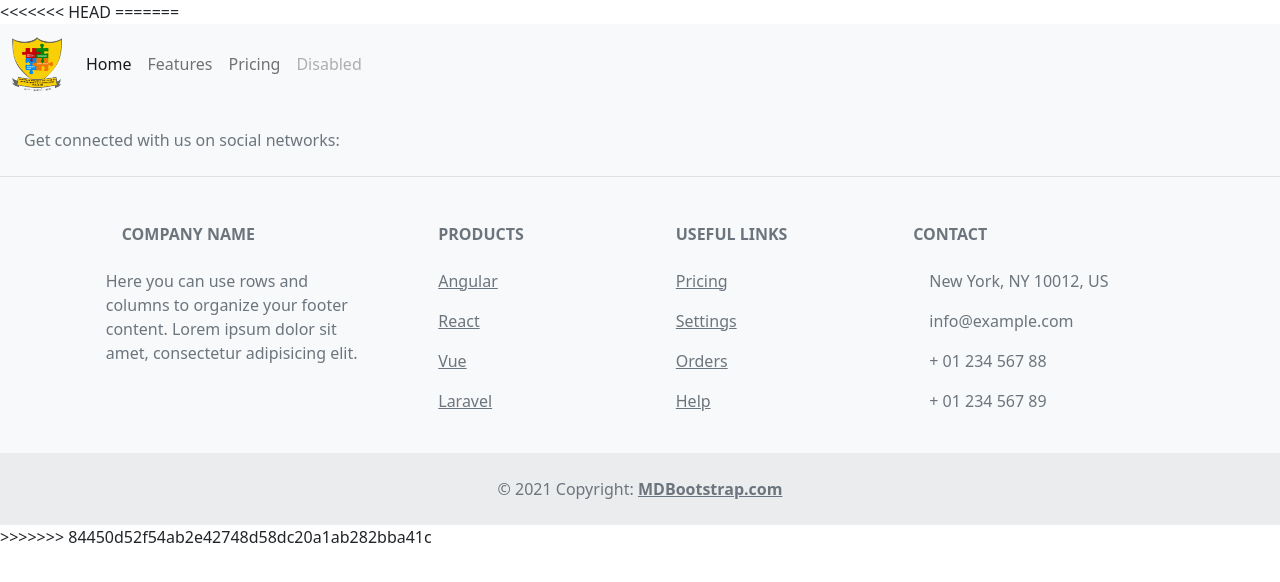
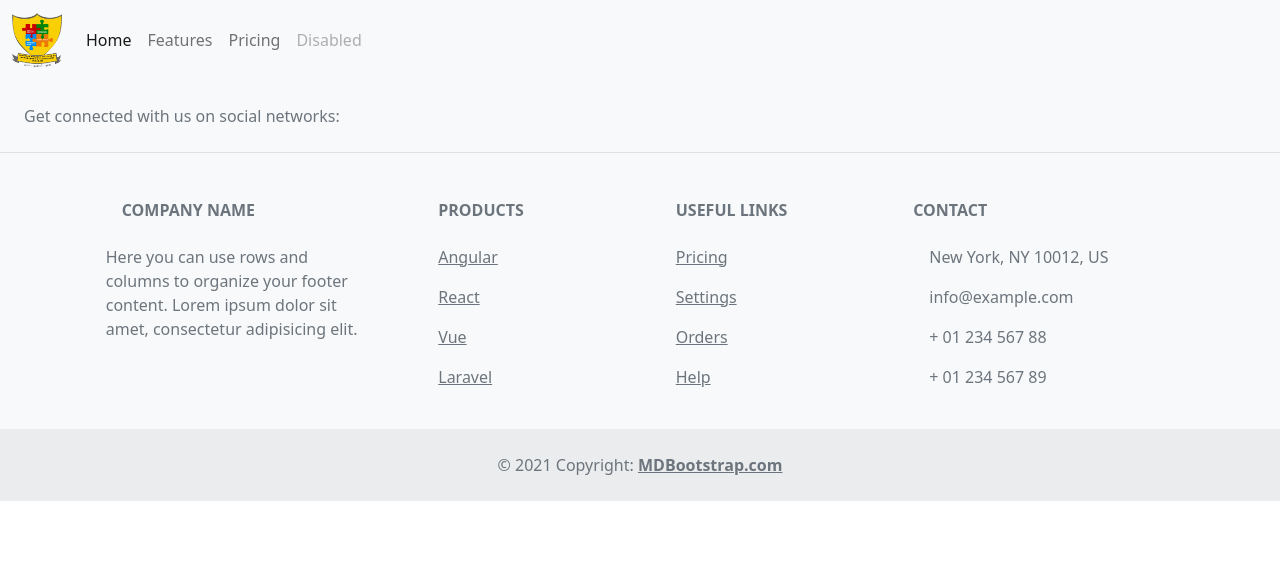
Before and after one commit to alphaJatin/cps, a PHP site: page / in a window 1280 px wide. Shown: the top 582 px of the page. Run offline with PHP 8.4, Linux system fonts and the light colour scheme.

Commit message:
Header Fixed

```diff
--- a/index.php
+++ b/index.php
@@ -13,11 +13,8 @@
 </head>
 
 <body>
-<<<<<<< HEAD
-=======
     <?php include 'Components/Header/Header.php' ?>
     <?php include 'Components/Footer/Footer.php' ?>
->>>>>>> 84450d52f54ab2e42748d58dc20a1ab282bba41c
 
     <script src="https://cdn.jsdelivr.net/npm/bootstrap@5.1.0/dist/js/bootstrap.bundle.min.js" integrity="sha384-U1DAWAznBHeqEIlVSCgzq+c9gqGAJn5c/t99JyeKa9xxaYpSvHU5awsuZVVFIhvj" crossorigin="anonymous"></script>
 
```
